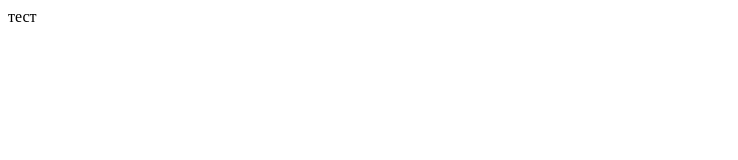
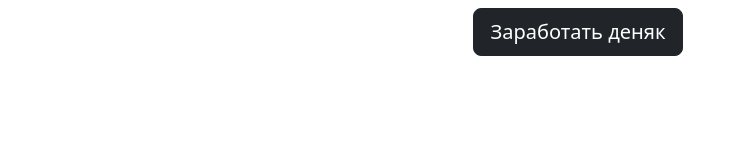
Before and after one commit to mikemka/wapp.mikemka.ru, a plain HTML site: page index.html in a window 1280 px wide. Shown: the whole page, without its empty margins (0-738 px from the left). Drawn offline with nearby package versions, Linux system fonts and the light colour scheme.

Commit message:
Update index.html

```diff
--- a/index.html
+++ b/index.html
@@ -4,8 +4,20 @@
     <meta charset="UTF-8">
     <meta name="viewport" content="width=device-width, initial-scale=1.0">
     <title>тест</title>
+    <style>
+
+    </style>
+    <link href="https://cdn.jsdelivr.net/npm/bootstrap@5.3.3/dist/css/bootstrap.min.css" rel="stylesheet" integrity="sha384-QWTKZyjpPEjISv5WaRU9OFeRpok6YctnYmDr5pNlyT2bRjXh0JMhjY6hW+ALEwIH" crossorigin="anonymous">
 </head>
 <body>
-    тест
+    <div class="container text-center m-2">
+        <button onclick="tg.sendData('+1');" class="btn-lg btn btn-dark">Заработать деняк</button>
+    </div>
+    <script>
+        let tg = window.Telegram.WebApp;
+
+        tg.expand();
+    </script>
+    <script src="https://cdn.jsdelivr.net/npm/bootstrap@5.3.3/dist/js/bootstrap.bundle.min.js" integrity="sha384-YvpcrYf0tY3lHB60NNkmXc5s9fDVZLESaAA55NDzOxhy9GkcIdslK1eN7N6jIeHz" crossorigin="anonymous"></script>
 </body>
 </html>
```
